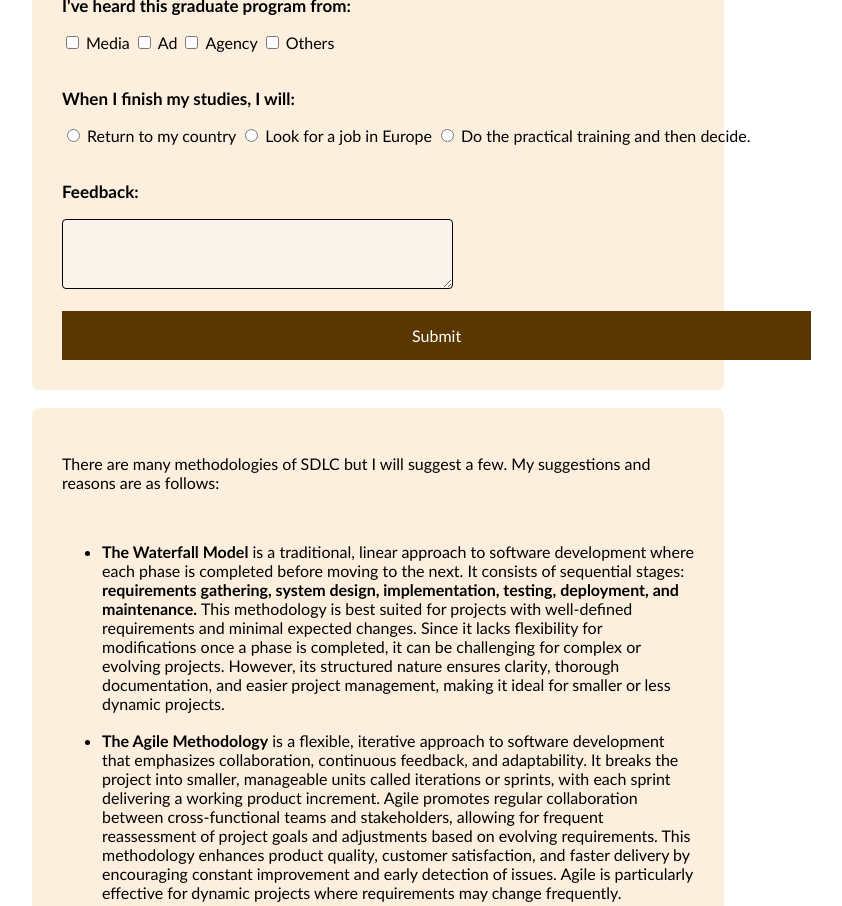
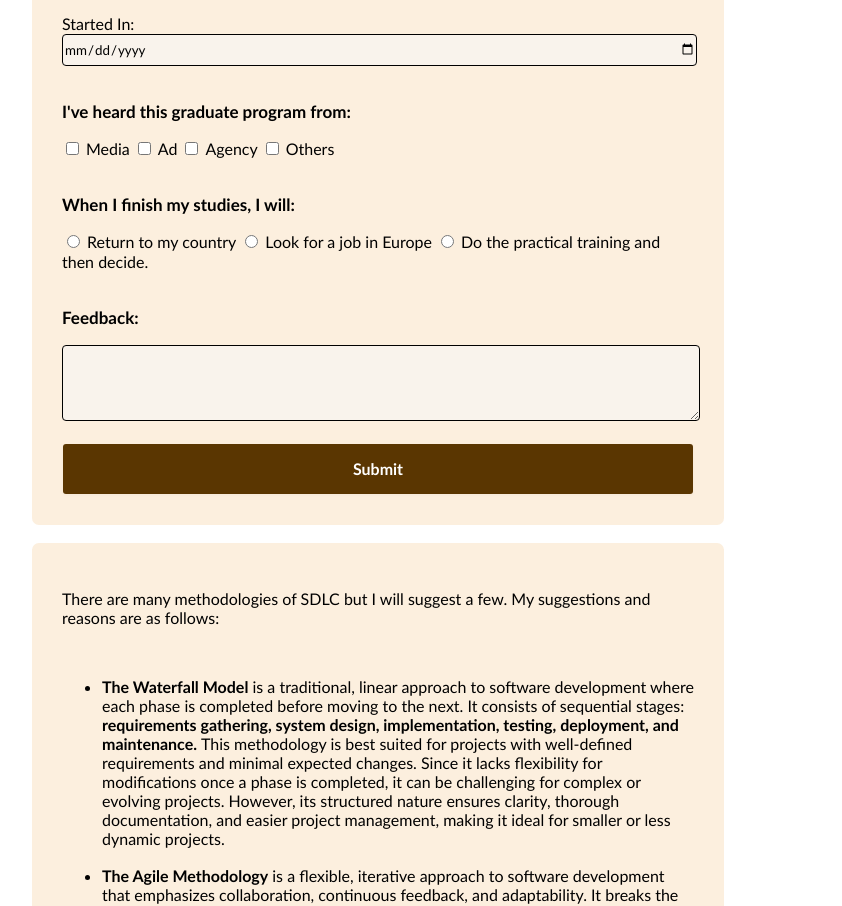
Before and after one commit to rohand575/SRH-Software-Development, a plain HTML site: page index.html in a window 1280 px wide. Shown: the part 722-1628 px from the top of the page, without its empty margins (262-1104 px from the left). Drawn offline with Linux system fonts and the light colour scheme.

Commit message:
Update style.css

```diff
--- a/style.css
+++ b/style.css
@@ -1,16 +1,11 @@
 body {
-    /* background-color: rgb(180, 233, 255); */
     background-color: rgb(255, 255, 255);
 }
 
 h1 {
-    /* background-color: lightcyan; */
     margin: 2px;
     width: 50%;
     margin: 0 auto;
-    /* border: 1px solid black; */
-    /* border-left: 20px solid rgb(43, 47, 234); */
-    /* border-radius: 4px; */
     text-align: center;
     padding: 4px;
     font-family: 'Trebuchet MS', 'Lucida Sans Unicode', 'Lucida Grande', 'Lucida Sans', Arial, sans-serif;
@@ -39,23 +34,24 @@ li {
 
 .form_container {
     display: flex;
+    flex-wrap: wrap;
+    justify-content: space-between;
+    gap: 20px;
     background-color: rgb(252, 239, 222);
     padding: 30px;
     width : 50%;
     margin: 0 auto;
     border-radius: 7px;
-    /* border: 1px solid black; */
 
 }
 
 .form_container:hover {
-    /* background-color: rgb(209, 254, 254); */
     background-color: rgb(255, 229, 197);
     padding: 30px;
     width : 50%;
     margin: 0 auto;
     border-radius: 7px;
-    border: 1px solid black;
+    border: 1px solid rgb(97, 58, 0);
 }
 
 .info_container {
@@ -64,7 +60,6 @@ li {
     width : 50%;
     margin: 0 auto;
     border-radius: 7px;
-    /* border: 1px solid black; */
 }
 
 .info_container:hover {
@@ -73,7 +68,7 @@ li {
     width : 50%;
     margin: 0 auto;
     border-radius: 7px;
-    border: 1px solid black;
+    border: 1px solid rgb(97, 58, 0);
 }
 
 .info_container_2 {
@@ -82,7 +77,6 @@ li {
     width : 50%;
     margin: 0 auto;
     border-radius: 7px;
-    /* border: 1px solid black; */
 }
 
 .info_container_2:hover {
@@ -91,7 +85,7 @@ li {
     width : 50%;
     margin: 0 auto;
     border-radius: 7px;
-    border: 1px solid black;
+    border: 1px solid rgb(97, 58, 0);
 }
 
 .info_container_3 {
@@ -100,7 +94,6 @@ li {
     width : 50%;
     margin: 0 auto;
     border-radius: 7px;
-    /* border: 1px solid black; */
 }
 
 .info_container_3:hover {
@@ -109,7 +102,7 @@ li {
     width : 50%;
     margin: 0 auto;
     border-radius: 7px;
-    border: 1px solid black;
+    border: 1px solid rgb(97, 58, 0);
 }
 
 .program_source {
@@ -128,6 +121,8 @@ select {
     background-color: rgb(249, 243, 236);
     font-family: 'Trebuchet MS', 'Lucida Sans Unicode', 'Lucida Grande', 'Lucida Sans', Arial, sans-serif;
     font-size: 15px;
+    width: 100%;
+    height: 30px;
 }
 
 input[type="text"] {
@@ -135,12 +130,16 @@ input[type="text"] {
     background-color: rgb(249, 243, 236);
     border: 1px solid black;
     flex-grow: 1;
+    width: 100%;
+    height: 30px;
     font-family: 'Trebuchet MS', 'Lucida Sans Unicode', 'Lucida Grande', 'Lucida Sans', Arial, sans-serif;
 }
 
 input[type="date"]{
     border-radius: 4px;
     border: 1px solid black;
+    width: 100%;
+    height: 30px;
     background-color: rgb(249, 243, 236);
     font-family: 'Trebuchet MS', 'Lucida Sans Unicode', 'Lucida Grande', 'Lucida Sans', Arial, sans-serif;
 }
@@ -149,6 +148,8 @@ input[type="email"] {
     border-radius: 4px;
     background-color: rgb(249, 243, 236);
     border: 1px solid black;
+    width: 100%;
+    height: 30px;
     font-family: 'Trebuchet MS', 'Lucida Sans Unicode', 'Lucida Grande', 'Lucida Sans', Arial, sans-serif;
 }
 
@@ -163,27 +164,52 @@ textarea {
     background-color: rgb(249, 243, 236);
     border: 1px solid black;
     font-family: 'Trebuchet MS', 'Lucida Sans Unicode', 'Lucida Grande', 'Lucida Sans', Arial, sans-serif;
+    width: 100%;
+    height: 70px;
 }
 
+
+/* CSS */
 .fill_button {
+  align-items: center;
+  background-clip: padding-box;
+  background-color: rgb(90, 54, 1);
+  border: 1px solid transparent;
+  border-radius: .25rem;
+  box-shadow: rgba(0, 0, 0, 0.02) 0 1px 3px 0;
+  box-sizing: border-box;
+  color: #fff;
+  cursor: pointer;
+  display: inline-flex;
+  font-family: 'Trebuchet MS', 'Lucida Sans Unicode', 'Lucida Grande', 'Lucida Sans', Arial, sans-serif;  font-size: 16px;
+  font-weight: 600;
+  justify-content: center;
+  line-height: 1.25;
+  margin: 0 auto;
+  min-height: 3rem;
+  padding: calc(.875rem + 1px) calc(1.5rem + 50px);
+  position: relative;
+  text-decoration: none;
+  transition: all 250ms;
+  user-select: none;
+  -webkit-user-select: none;
+  touch-action: manipulation;
+  vertical-align: baseline;
+  width: 100%;
+}
 
-    background-color: rgb(90, 54, 1); /* Green */
-    border: none;
-    color: white;
-    padding: 15px 350px;
-    text-align: center;
-    text-decoration: none;
-    display: flex;
-    font-size: 16px;
-    margin: 0 auto;
-    font-family: 'Trebuchet MS', 'Lucida Sans Unicode', 'Lucida Grande', 'Lucida Sans', Arial, sans-serif;
+.fill_button:hover,
+.fill_button:focus {
+  background-color: rgb(151, 92, 3);
+  box-shadow: rgba(0, 0, 0, 0.1) 0 4px 12px;
+}
 
-    /* margin: 0 auto;
-    color: white;
-    font-size: 20px;
-    display: flex;
-    text-align: center;
-    font-family: 'Trebuchet MS', 'Lucida Sans Unicode', 'Lucida Grande', 'Lucida Sans', Arial, sans-serif;
-    background-color: rgb(90, 54, 1)
-     */
+.fill_button:hover {
+  transform: translateY(-1px);
 }
+
+.fill_button:active {
+  background-color: rgb(171, 104, 3);
+  box-shadow: rgba(0, 0, 0, .06) 0 2px 4px;
+  transform: translateY(0);
+}
```
